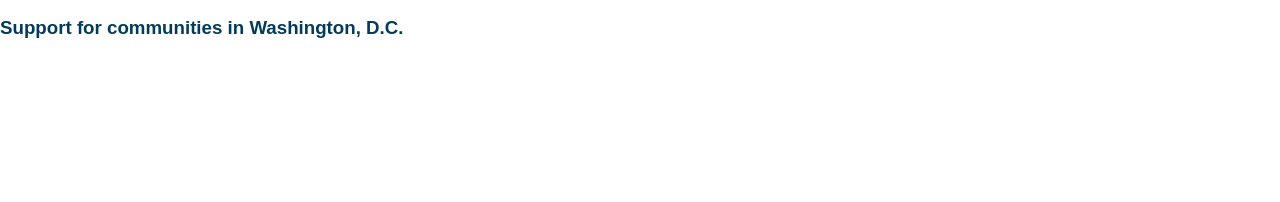
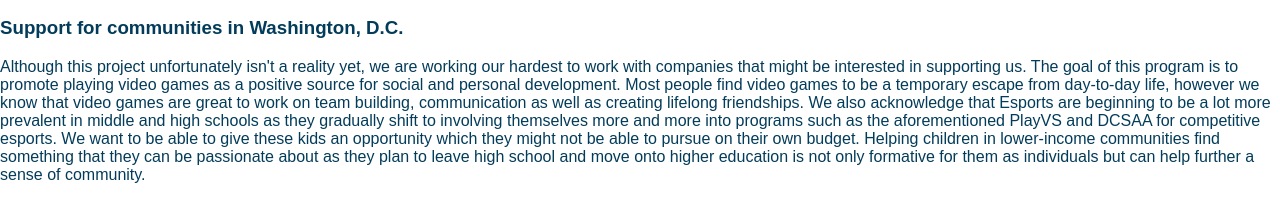
Before and after one commit to xaviersgwu/esports-for-education-website, a plain HTML site: page index.html in a window 1280 px wide. Shown: the part 710-912 px from the top of the page. Before the commit the page ends 800 px from the top, so only its background shows below. Drawn offline with Linux system fonts and the light colour scheme; a web font is replaced by a local one.

Commit message:
Update index.html
Added first set of goals/introduction to Esports for Education goals.

```diff
--- a/index.html
+++ b/index.html
@@ -76,6 +76,14 @@
                 <div class="roadmap-item-wrapper">
                     <h2>Our goals</h2>
                     <h3>Support for communities in Washington, D.C.</h3>
+                    <p> Although this project unfortunately isn't a reality yet, we are working our hardest to work with companies that might be interested in supporting us.
+                        The goal of this program is to promote playing video games as a positive source for social and personal development.
+                        Most people find video games to be a temporary escape from day-to-day life, however we know that video games are great to work on team building, communication as well as creating lifelong friendships.
+                        We also acknowledge that Esports are beginning to be a lot more prevalent in middle and high schools as they gradually shift to involving themselves more and more into programs such as the aforementioned PlayVS and DCSAA for competitive esports.
+                        We want to be able to give these kids an opportunity which they might not be able to pursue on their own budget.
+                        Helping children in lower-income communities find something that they can be passionate about as they plan to leave high school and move onto higher education is not only formative for them as individuals but can help further a sense of community.
+                    <h3></h3>
+                    </p>
                 </div>
             </div>
 
```
